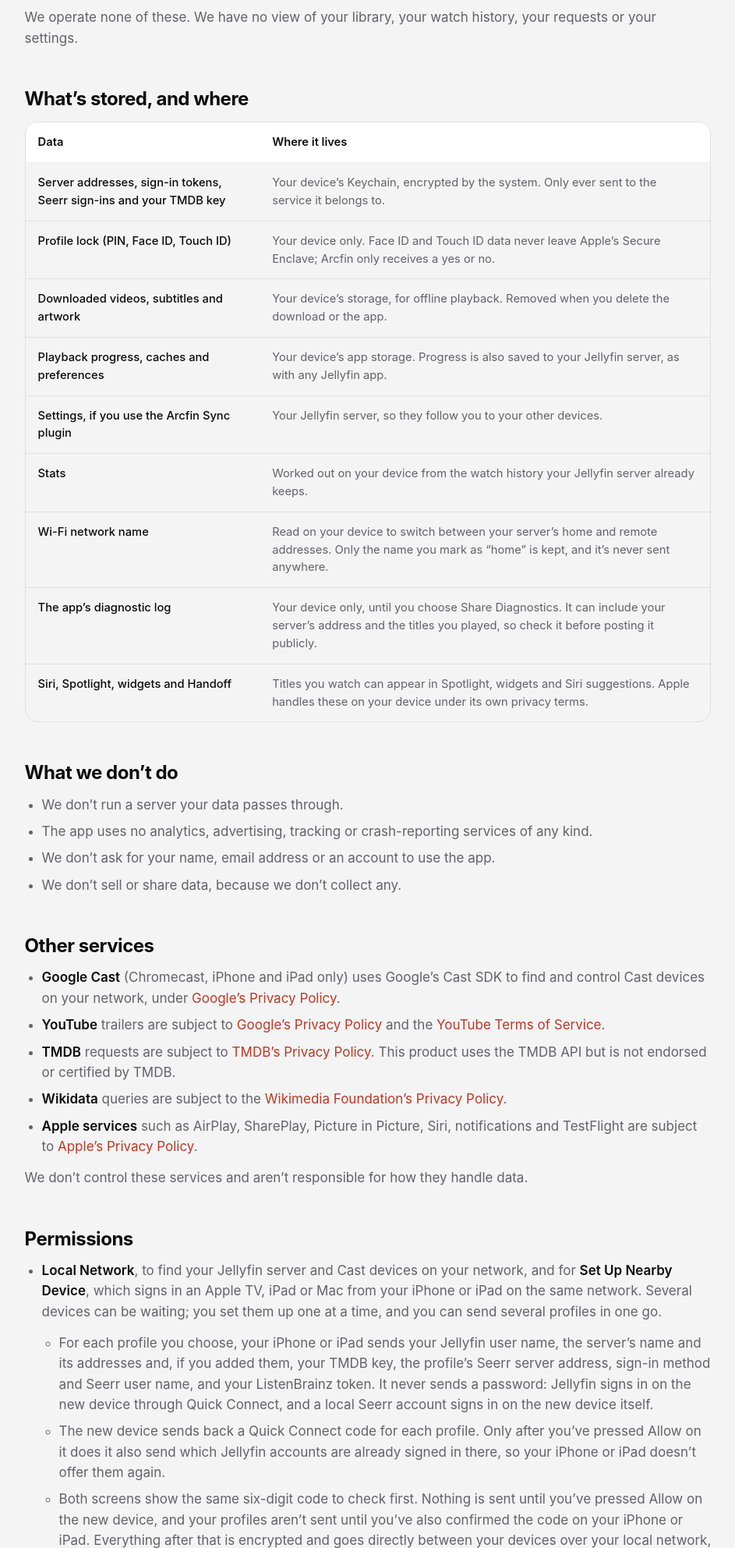
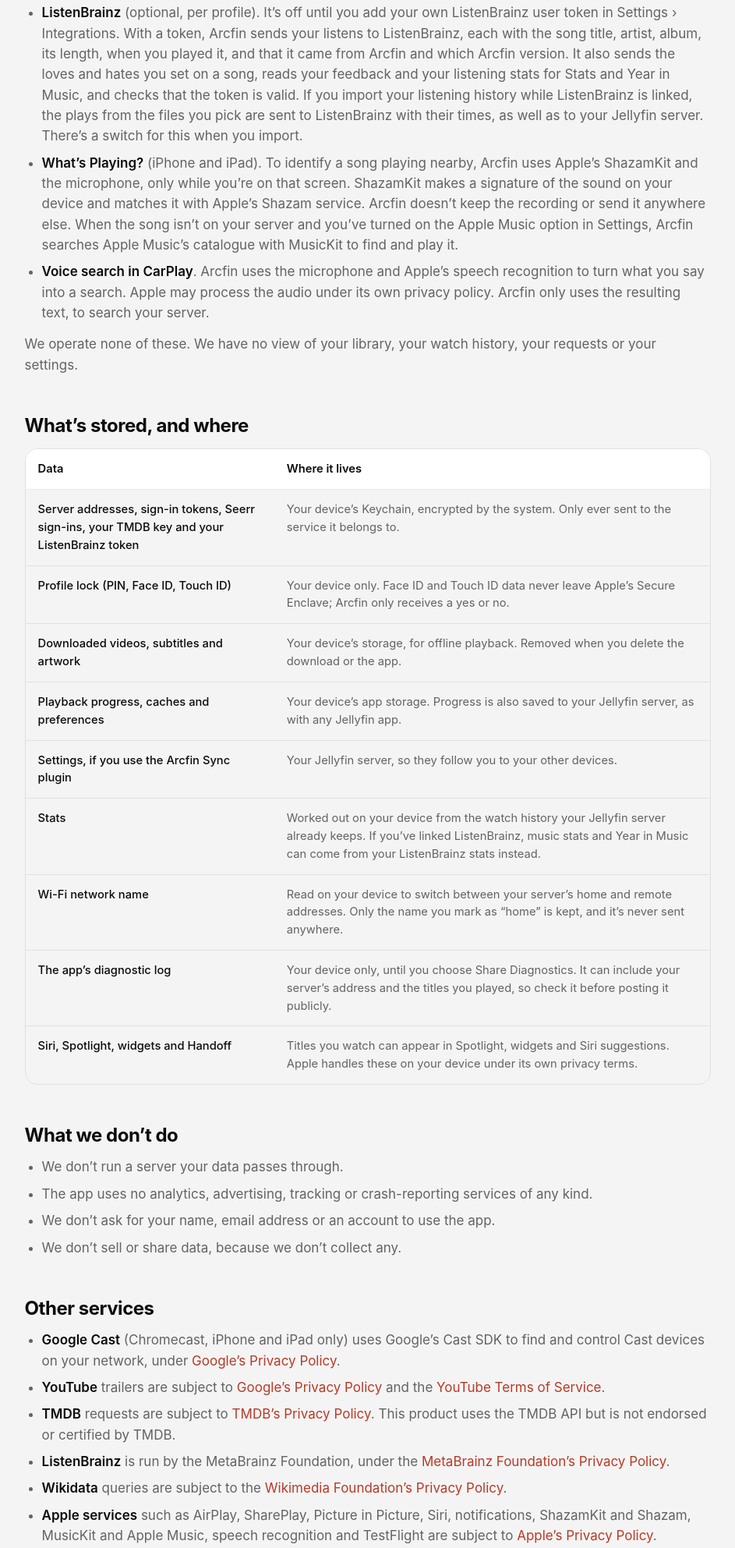
Before and after one commit to ArcFin-App/ArcFin-Site, a plain HTML site: page site/arcfin.psmattas.com/privacy/index.html in a window 1280 px wide. Shown: the part 1046-3031 px from the top of the page at 78% size, without its empty margins (310-1253 px from the left). Drawn offline with Linux system fonts and the light colour scheme.

Commit message:
Privacy: ListenBrainz, What's Playing? and CarPlay voice search
From the app's code:
- ListenBrainz, off until you add your own token: the token stays in
  the Keychain for that profile; listens, loves and hates, and plays
  from an imported history go to ListenBrainz; it reads feedback and
  stats and checks the token. Run by the MetaBrainz Foundation under
  its own policy. Consent.
- What's Playing? uses ShazamKit and the microphone only on that
  screen, and MusicKit for the Apple Music option. Consent.
- CarPlay voice search uses the microphone and Apple's speech
  recognition; only the text is used, to search your server. Consent.
- Microphone, Speech Recognition and Media & Apple Music in the
  permissions and in withdrawing consent.

Signed-off-by: psmattas <me@psmattas.com>

```diff
--- a/site/arcfin.psmattas.com/privacy/index.html
+++ b/site/arcfin.psmattas.com/privacy/index.html
@@ -58,6 +58,9 @@
     <li><strong>TMDB</strong> (optional). If you add your own TMDB API key, Arcfin asks The Movie Database for review scores, where-to-watch information, popular titles and artwork, using the IDs of the titles you look at.</li>
     <li><strong>Wikidata</strong>. To show awards on a title page, Arcfin sends that title&rsquo;s TMDB ID to Wikidata&rsquo;s public query service.</li>
     <li><strong>YouTube</strong>. If your server has no trailer for a title, Arcfin can play its trailer from YouTube using Google&rsquo;s embedded player. You can turn this off in Settings &rsaquo; Playback.</li>
+    <li><strong>ListenBrainz</strong> (optional, per profile). It&rsquo;s off until you add your own ListenBrainz user token in Settings &rsaquo; Integrations. With a token, Arcfin sends your listens to ListenBrainz, each with the song title, artist, album, its length, when you played it, and that it came from Arcfin and which Arcfin version. It also sends the loves and hates you set on a song, reads your feedback and your listening stats for Stats and Year in Music, and checks that the token is valid. If you import your listening history while ListenBrainz is linked, the plays from the files you pick are sent to ListenBrainz with their times, as well as to your Jellyfin server. There&rsquo;s a switch for this when you import.</li>
+    <li><strong>What&rsquo;s Playing?</strong> (iPhone and iPad). To identify a song playing nearby, Arcfin uses Apple&rsquo;s ShazamKit and the microphone, only while you&rsquo;re on that screen. ShazamKit makes a signature of the sound on your device and matches it with Apple&rsquo;s Shazam service. Arcfin doesn&rsquo;t keep the recording or send it anywhere else. When the song isn&rsquo;t on your server and you&rsquo;ve turned on the Apple Music option in Settings, Arcfin searches Apple Music&rsquo;s catalogue with MusicKit to find and play it.</li>
+    <li><strong>Voice search in CarPlay</strong>. Arcfin uses the microphone and Apple&rsquo;s speech recognition to turn what you say into a search. Apple may process the audio under its own privacy policy. Arcfin only uses the resulting text, to search your server.</li>
   </ul>
   <p>We operate none of these. We have no view of your library, your watch history, your requests or your settings.</p>
 
@@ -65,12 +68,12 @@
   <div class="table-scroll"><table>
     <thead><tr><th>Data</th><th>Where it lives</th></tr></thead>
     <tbody>
-      <tr><td>Server addresses, sign-in tokens, Seerr sign-ins and your TMDB key</td><td>Your device&rsquo;s Keychain, encrypted by the system. Only ever sent to the service it belongs to.</td></tr>
+      <tr><td>Server addresses, sign-in tokens, Seerr sign-ins, your TMDB key and your ListenBrainz token</td><td>Your device&rsquo;s Keychain, encrypted by the system. Only ever sent to the service it belongs to.</td></tr>
       <tr><td>Profile lock (PIN, Face ID, Touch ID)</td><td>Your device only. Face ID and Touch ID data never leave Apple&rsquo;s Secure Enclave; Arcfin only receives a yes or no.</td></tr>
       <tr><td>Downloaded videos, subtitles and artwork</td><td>Your device&rsquo;s storage, for offline playback. Removed when you delete the download or the app.</td></tr>
       <tr><td>Playback progress, caches and preferences</td><td>Your device&rsquo;s app storage. Progress is also saved to your Jellyfin server, as with any Jellyfin app.</td></tr>
       <tr><td>Settings, if you use the Arcfin Sync plugin</td><td>Your Jellyfin server, so they follow you to your other devices.</td></tr>
-      <tr><td>Stats</td><td>Worked out on your device from the watch history your Jellyfin server already keeps.</td></tr>
+      <tr><td>Stats</td><td>Worked out on your device from the watch history your Jellyfin server already keeps. If you&rsquo;ve linked ListenBrainz, music stats and Year in Music can come from your ListenBrainz stats instead.</td></tr>
       <tr><td>Wi-Fi network name</td><td>Read on your device to switch between your server&rsquo;s home and remote addresses. Only the name you mark as &ldquo;home&rdquo; is kept, and it&rsquo;s never sent anywhere.</td></tr>
       <tr><td>The app&rsquo;s diagnostic log</td><td>Your device only, until you choose Share Diagnostics. It can include your server&rsquo;s address and the titles you played, so check it before posting it publicly.</td></tr>
       <tr><td>Siri, Spotlight, widgets and Handoff</td><td>Titles you watch can appear in Spotlight, widgets and Siri suggestions. Apple handles these on your device under its own privacy terms.</td></tr>
@@ -90,8 +93,9 @@
     <li><strong>Google Cast</strong> (Chromecast, iPhone and iPad only) uses Google&rsquo;s Cast SDK to find and control Cast devices on your network, under <a href="https://policies.google.com/privacy">Google&rsquo;s Privacy Policy</a>.</li>
     <li><strong>YouTube</strong> trailers are subject to <a href="https://policies.google.com/privacy">Google&rsquo;s Privacy Policy</a> and the <a href="https://www.youtube.com/t/terms">YouTube Terms of Service</a>.</li>
     <li><strong>TMDB</strong> requests are subject to <a href="https://www.themoviedb.org/privacy-policy">TMDB&rsquo;s Privacy Policy</a>. This product uses the TMDB API but is not endorsed or certified by TMDB.</li>
+    <li><strong>ListenBrainz</strong> is run by the MetaBrainz Foundation, under the <a href="https://metabrainz.org/privacy">MetaBrainz Foundation&rsquo;s Privacy Policy</a>.</li>
     <li><strong>Wikidata</strong> queries are subject to the <a href="https://foundation.wikimedia.org/wiki/Policy:Privacy_policy">Wikimedia Foundation&rsquo;s Privacy Policy</a>.</li>
-    <li><strong>Apple services</strong> such as AirPlay, SharePlay, Picture in Picture, Siri, notifications and TestFlight are subject to <a href="https://www.apple.com/legal/privacy/">Apple&rsquo;s Privacy Policy</a>.</li>
+    <li><strong>Apple services</strong> such as AirPlay, SharePlay, Picture in Picture, Siri, notifications, ShazamKit and Shazam, MusicKit and Apple Music, speech recognition and TestFlight are subject to <a href="https://www.apple.com/legal/privacy/">Apple&rsquo;s Privacy Policy</a>.</li>
   </ul>
   <p>We don&rsquo;t control these services and aren&rsquo;t responsible for how they handle data.</p>
 
@@ -107,6 +111,9 @@
     <li><strong>Location</strong>, only to read the current Wi-Fi name for home and remote switching. Your location is never stored, tracked or shared.</li>
     <li><strong>Face ID</strong>, only to unlock a profile you&rsquo;ve locked.</li>
     <li><strong>Camera</strong> (iPhone and iPad), only while you scan the Quick Connect code an Apple TV shows to sign it in. Nothing is recorded or sent.</li>
+    <li><strong>Microphone</strong> (iPhone and iPad), only while you&rsquo;re on the What&rsquo;s Playing? screen, to identify a song playing nearby, and for voice search in CarPlay.</li>
+    <li><strong>Speech Recognition</strong> (iPhone), to turn what you say to voice search in CarPlay into a search.</li>
+    <li><strong>Media &amp; Apple Music</strong> (iPhone and iPad), only if you turn on the Apple Music option, to find and play a song What&rsquo;s Playing? identified that isn&rsquo;t on your server.</li>
     <li><strong>Notifications</strong>, to tell you about new episodes and downloads. Arcfin checks your own server for new episodes.</li>
   </ul>
   <p>Each one is optional. If you say no, only the feature that needs it stops working.</p>
```
Also changed, not shown: site/arcfin.psmattas.com/data-protection/index.html (+5 -2 lines).
